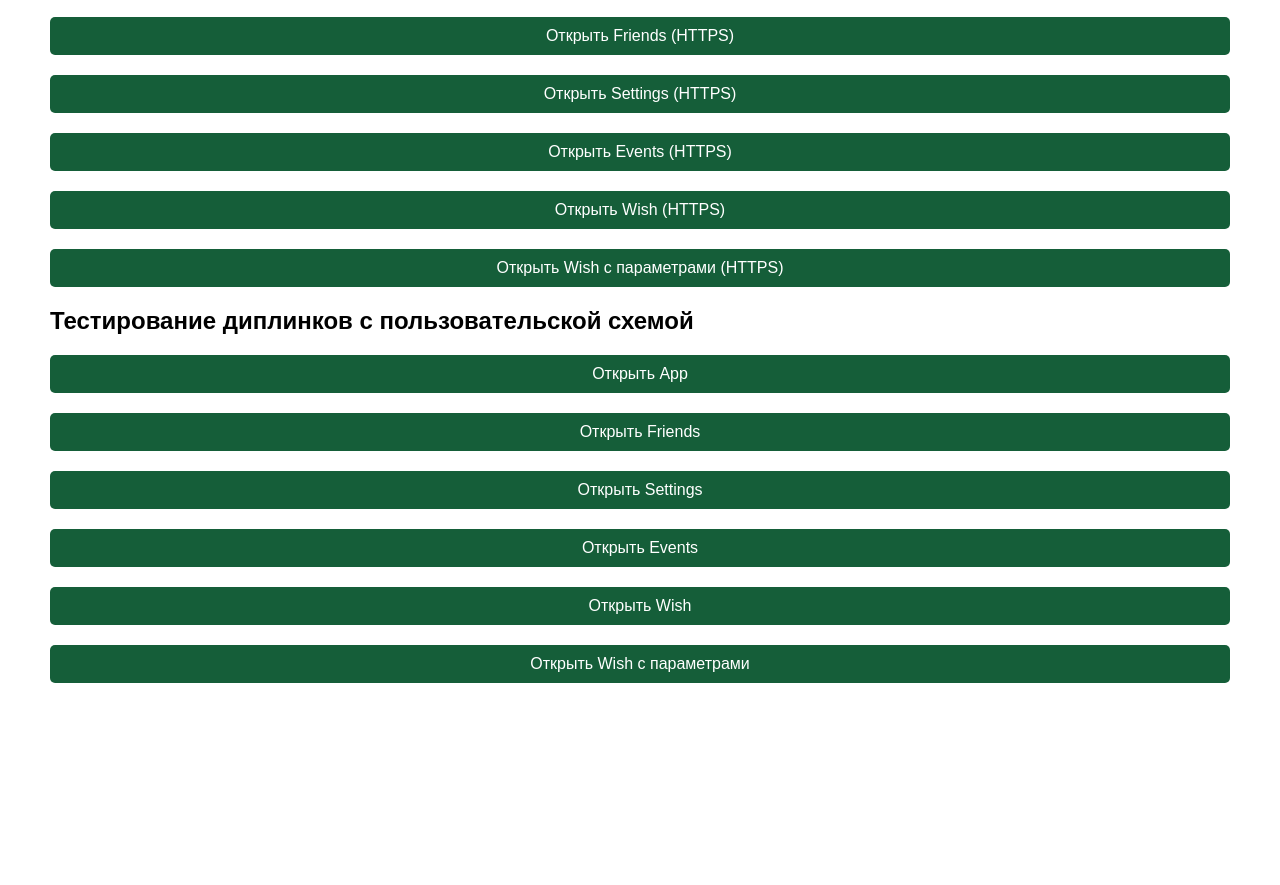
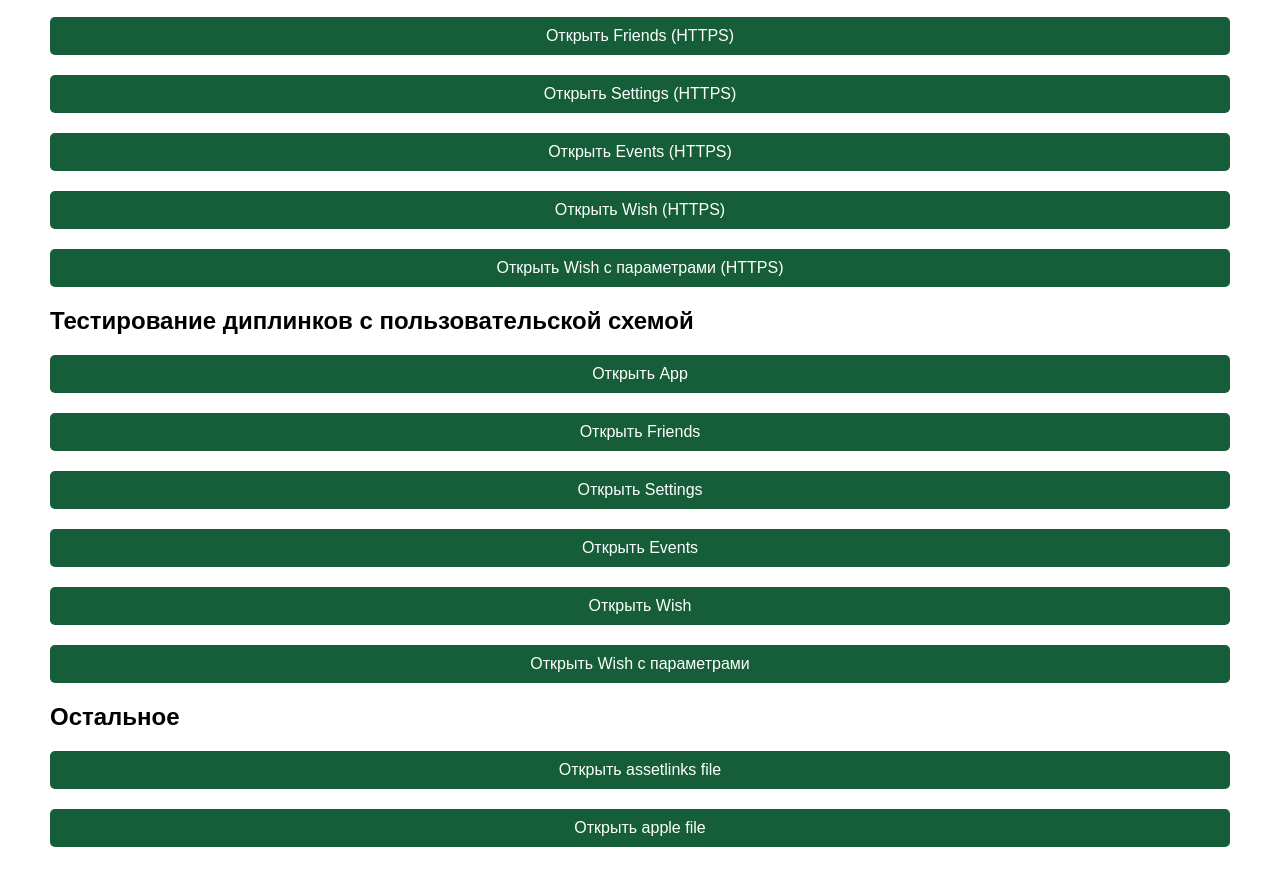
Before and after one commit to alexander-topilskii/yalito, a plain HTML site: page public/test.html in a window 1280 px wide. Shown: the part 149-1034 px from the top of the page. Before the commit the page ends 882 px from the top, so only its background shows below. Drawn offline with Linux system fonts and the light colour scheme.

Commit message:
some awesome

```diff
--- a/public/test.html
+++ b/public/test.html
@@ -41,5 +41,10 @@
     <a href="wishlist://yalito.me/app/events/" class="link-button">Открыть Events</a>
     <a href="wishlist://yalito.me/app/wish/" class="link-button">Открыть Wish</a>
     <a href="wishlist://yalito.me/app/wish/add_wish?wishName=name&wishDescription=description&wishUrl=https%3A%2F%2Fwww.apple.com%2Fmacbook-pro%2F" class="link-button">Открыть Wish с параметрами</a>
+
+    <h2>Остальное</h2>
+    <a href="https://yalito.me/.well-known/assetlinks.json" class="link-button">Открыть assetlinks file</a>
+    <a href="https://yalito.me/.well-known/apple-app-site-association" class="link-button">Открыть apple file</a>
+
 </body>
 </html>
```
